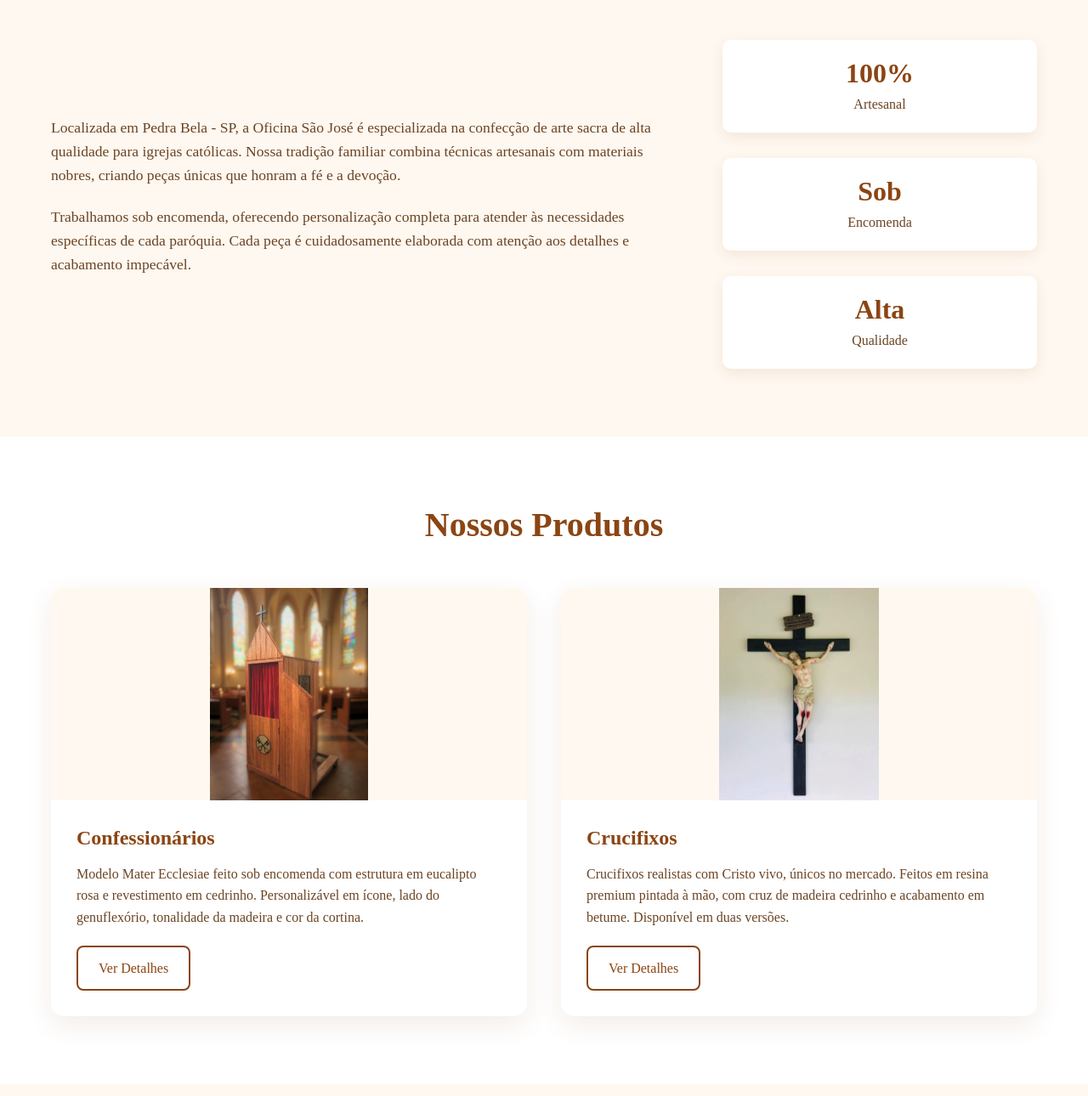
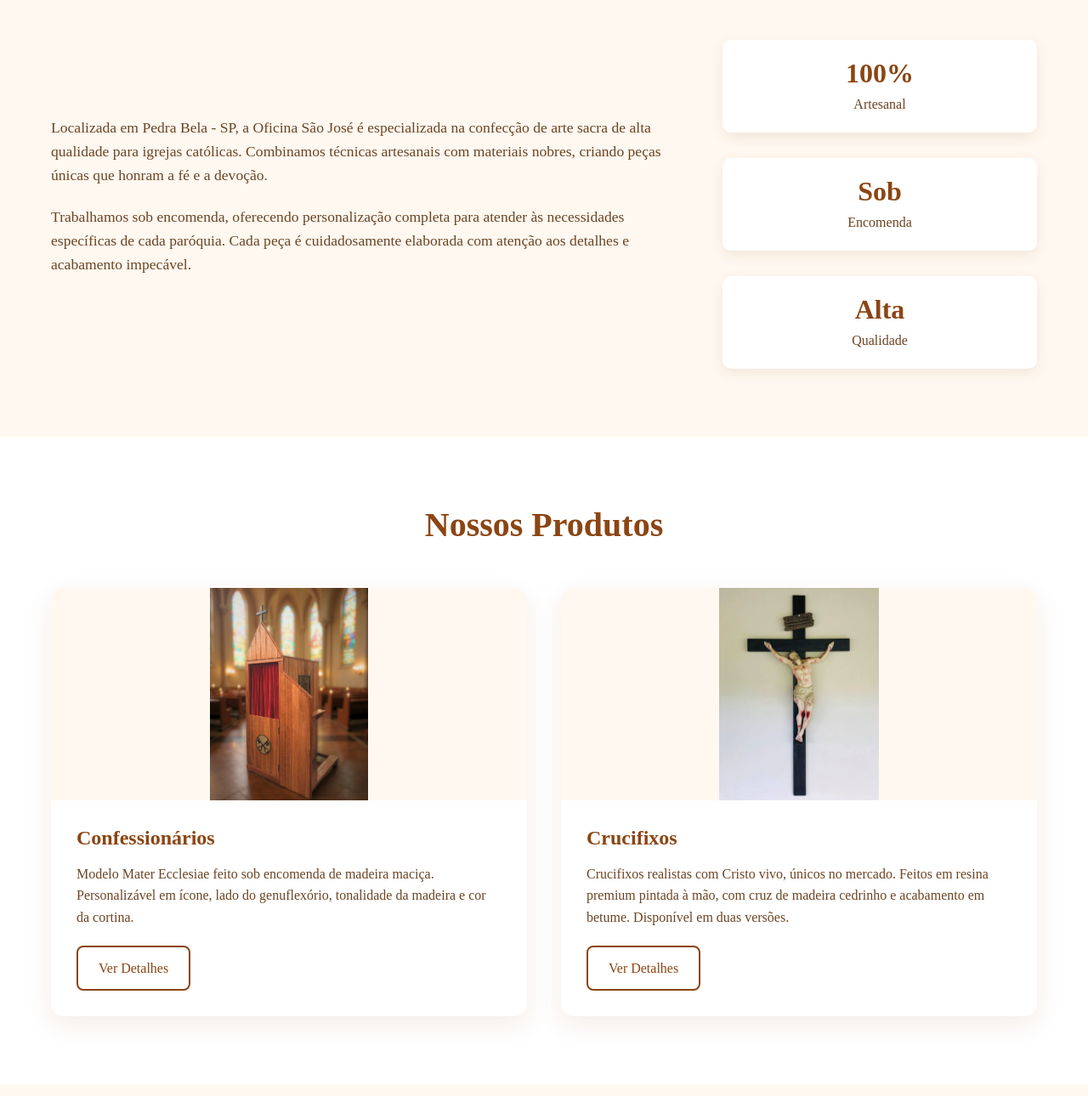
Before and after one commit to NicolasPFM/oficinasjose, a plain HTML site: page index.html in a window 1280 px wide. Shown: the part 1231-2521 px from the top of the page at 85% size. Drawn offline with Linux system fonts and the light colour scheme; a web font is replaced by a local one.

Commit message:
Update index.html

```diff
--- a/index.html
+++ b/index.html
@@ -60,7 +60,7 @@
                 <h2 class="section-title">Sobre a Oficina São José</h2>
                 <div class="about-content">
                     <div class="about-text">
-                        <p>Localizada em Pedra Bela - SP, a Oficina São José é especializada na confecção de arte sacra de alta qualidade para igrejas católicas. Nossa tradição familiar combina técnicas artesanais com materiais nobres, criando peças únicas que honram a fé e a devoção.</p>
+                        <p>Localizada em Pedra Bela - SP, a Oficina São José é especializada na confecção de arte sacra de alta qualidade para igrejas católicas. Combinamos técnicas artesanais com materiais nobres, criando peças únicas que honram a fé e a devoção.</p>
                         <p>Trabalhamos sob encomenda, oferecendo personalização completa para atender às necessidades específicas de cada paróquia. Cada peça é cuidadosamente elaborada com atenção aos detalhes e acabamento impecável.</p>
                     </div>
                     <div class="about-stats">
@@ -91,7 +91,7 @@
                         </div>
                         <div class="product-content">
                             <h3>Confessionários</h3>
-                            <p>Modelo Mater Ecclesiae feito sob encomenda com estrutura em eucalipto rosa e revestimento em cedrinho. Personalizável em ícone, lado do genuflexório, tonalidade da madeira e cor da cortina.</p>
+                            <p>Modelo Mater Ecclesiae feito sob encomenda de madeira maciça. Personalizável em ícone, lado do genuflexório, tonalidade da madeira e cor da cortina.</p>
                             <a href="confessionarios.html" class="btn btn-outline">Ver Detalhes</a>
                         </div>
                     </div>
```
